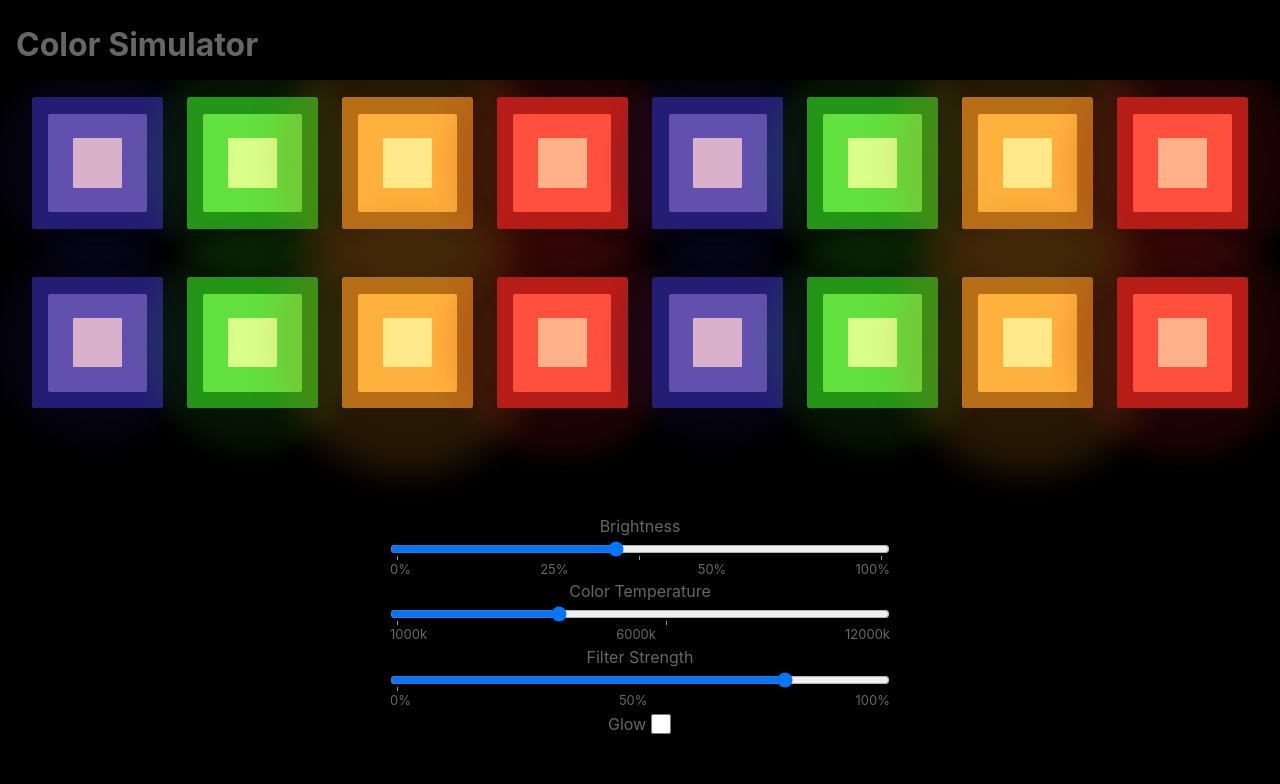
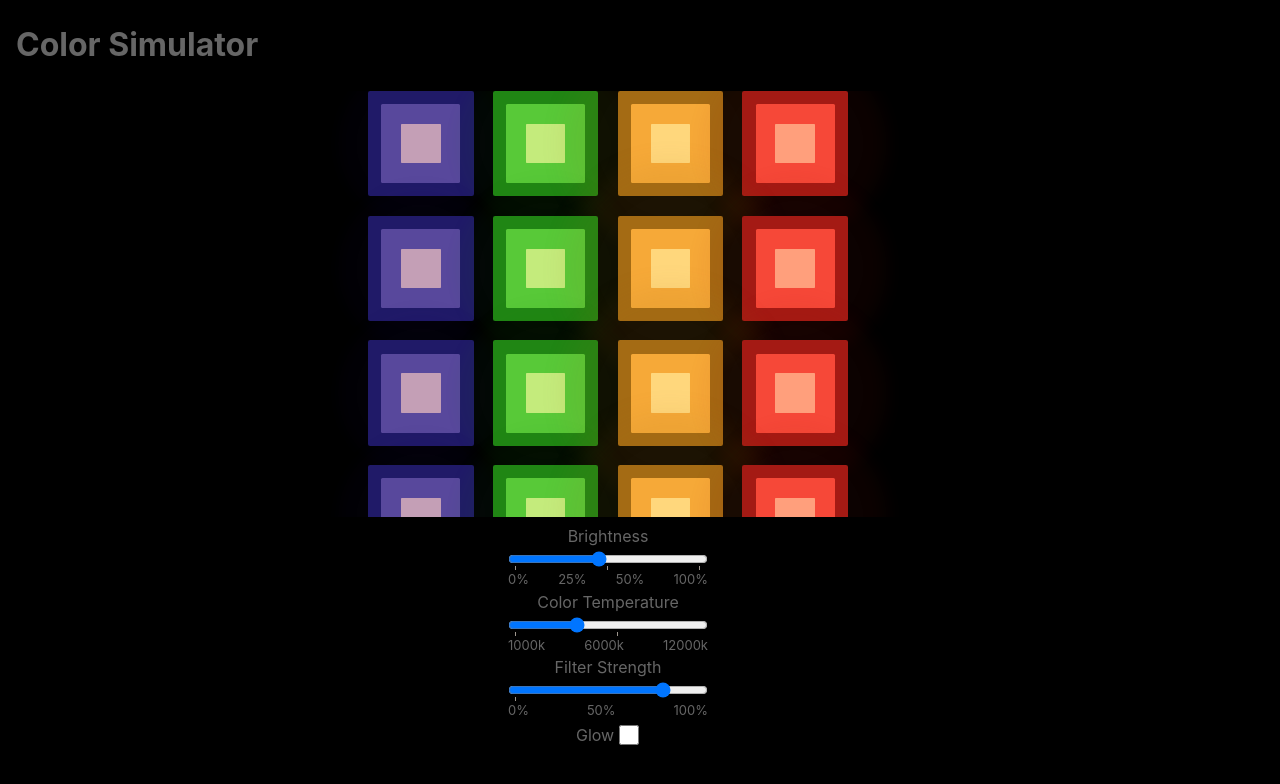
Before and after one commit to nickgerlock/Color-Simulator-Svelte, a Svelte app: page / in a window 1280 px wide. Shown: the top 784 px of the page. Built offline with nearby package versions, Linux system fonts and the light colour scheme.

Commit message:
Switch to grid layout. Much better resizing.

```diff
--- a/src/App.svelte
+++ b/src/App.svelte
@@ -49,12 +49,9 @@
   }
 
   .page {
-    height: 100%;
+    /* height: 100%; */
     /* margin: 8px;
     padding: 8px; */
-    display: flex;
-    flex-direction: column;
-    justify-content: space-between;
   }
   .header {
     box-sizing: border-box;
@@ -65,32 +62,28 @@
     flex-basis: 10%;
     max-height: 10%;
   }
-  .header h1 {
-    margin-bottom: 0px;
-  }
   .content {
     box-sizing: border-box;
     overflow: visible;
-    display: flex;
-    flex-direction: column;
-    flex-basis: 90%;
-    max-height: 90%;
+    display: grid;
+    height: 90vh;
+    width: 95vw;
+    grid-template-rows: 10fr 1fr;
     gap: 1%;
   }
 
   .color_simulator_container {
+    height: 1fr;
     overflow: scroll;
     padding-bottom: 4vh;
     box-sizing: border-box;
-    flex-basis: 60%;
-    max-height: 60%;
+    display: flex;
+    /* flex-basis: 60%;
+    max-height: 60%; */
   }
 
   .color_controls_container {
-    display: flex;
-    align-items: flex-end;
-    flex-basis: 30%;
-    flex-shrink: 1;
+    height: 10fr;
   }
 
 </style>
--- a/src/color_box.svelte
+++ b/src/color_box.svelte
@@ -1,6 +1,6 @@
 <script lang="ts">
   import type { Color } from './lib/color';
-  import { scaleColor } from './lib/color'
+  import { scaleColor, setBrightness } from './lib/color'
   import { colorString, getBrightness, getLuminance } from './lib/color';
   import { getLightColors } from './lib/colored_light';
   import bezier from 'bezier-easing';
@@ -8,20 +8,27 @@
   export let lightSource: Color;
   export let color: Color;
   export let filterStrength: number;
-  export let brightness: number | undefined;
+  export let brightness: number;
+  export let brightnessAdjustment: number | undefined;
   export let bloom: number = 0;
+  export let coloredDiode: boolean = false;
 
-  $: scaledLightSource = brightness ? scaleColor(lightSource, brightness) : lightSource;
+  $: lightSource = coloredDiode ? setBrightness(color, 0.5) : lightSource;
+  $: scaledLightSource = brightness ? scaleColor(lightSource, brightness * (brightnessAdjustment || 1.0)) : lightSource;
+
+  console.log(lightSource)
+  console.log(scaledLightSource)
 
   $: ({ low, mid, high } = getLightColors(scaledLightSource, color, filterStrength));
   $: luminance = getBrightness(low);
   $: lowString = colorString(low);
   $: midString = colorString(mid);
   $: highString = colorString(high);
-  $: glow1 = colorString(low, luminance * 0.5);
+  $: glow1 = colorString(low, luminance * 0.25);
   $: glow2 = colorString(mid, luminance * 0.1);
   $: glow3 = colorString(high, luminance * 0.1);
-  $: glowRadius = `${bloom * luminance * 160}px`
+  // $: glowRadius = `${bloom * luminance * 10}em`
+  $: glowRadius = `${bloom * luminance * 11}vw`
 </script>
 
 <div
@@ -45,11 +52,15 @@ class="color_box">
 
 <style>
   .color_box {
+    grid-column-start: auto;
+    grid-column-end: auto;
     display: block;
     aspect-ratio: 1;
-    flex-basis: 100px;
-    flex-grow: 1;
-    flex-shrink: 1;
+    width: 100%;
+    height: 100%;
+    /* flex-basis: 100px; */
+    /* flex-grow: 1; */
+    /* flex-shrink: 1; */
   }
   .color_box .layer {
     margin: auto;
--- a/src/color_simulator.svelte
+++ b/src/color_simulator.svelte
@@ -6,8 +6,14 @@
   export let bloom: number = 1.0;
   export let glow: boolean = false;
 
+  export let coloredDiode: boolean = false;
+
   // TODO move definition. probably change it
-  type Light = {color: Color, brightness?: number};
+  type Light = {
+    color: Color,
+    brightness: number,
+    brightnessAdjustment?: number,
+  };
 
   import { onMount } from 'svelte';
   import bezier from 'bezier-easing';
@@ -31,7 +37,7 @@
   } from './lib/colors';
   import { partition, repeatArray, repeat } from './lib/utils';
 
-  function getLights(colors: Color[], glow: boolean, seed: number, offsets?: number[]): Light[] {
+  function getLights(colors: Color[], brightness: number, glow: boolean, seed: number, offsets?: number[]): Light[] {
     return colors.map((color, index) => {
       const progressValue = (seed % GLOW_PERIOD);
       const offset = (offsets?.[index] || Math.floor((index / colors.length) * GLOW_PERIOD));
@@ -40,7 +46,8 @@
       const glowValue = precomputedGlowValues.get(progressValueOffset);
       return {
         color,
-        brightness: glow ? glowValue : 1.0,
+        brightness,
+        brightnessAdjustment: glow ? glowValue : 1.0,
       };
     });
   }
@@ -62,7 +69,7 @@
   const GLOW_RANGE = {start: 0.25, end: 1.0};
 
   const MAX_WIDTH_PER_NUM_COPIES = 400;
-  const LIGHT_GROUP_SIZE = 4;
+  const NUM_LIGHTS_PER_ROW = 4;
   const pureColors = [
     White,
     Black,
@@ -80,13 +87,9 @@
     Red,
   ];
 
-  const numCopies = 1;
-  let itemsPerRow: number;
-  let boxSize: string;
-
   let lights: Light[];
   let lightSource: Color;
-  let lightRows: Light[][];
+  // let lightRows: Light[][];
 
   // const colorPool = repeatArray(christmasColors, 12);
   const colorPool = repeatArray(christmasColors, 4);
@@ -96,16 +99,17 @@
     return [indexAsSeed, computeGlowValue(indexAsSeed)];
   }));
 
-  $: boxSize = `${MAX_WIDTH_PER_NUM_COPIES / numCopies}px`;
+  const numLights = colorPool.length;
+  const numRows = numLights / NUM_LIGHTS_PER_ROW;
+  const aspectRatio = NUM_LIGHTS_PER_ROW / numRows;
+
   $: lightSource = scaleColor(temperatureToRGB(colorTemperature), brightness);
-  $: lights = getLights(colorPool, glow, new Date().getTime(), randomizedOffsets);
-  $: lightRows = partition(lights, LIGHT_GROUP_SIZE);
-  $: itemsPerRow = lights.length;
+  $: lights = getLights(colorPool, brightness, glow, new Date().getTime(), randomizedOffsets);
 
   onMount(()=> {
     const interval = setInterval(() => {
       if (glow) {
-        lights = getLights(colorPool, glow, new Date().getTime(), randomizedOffsets);
+        lights = getLights(colorPool, brightness, glow, new Date().getTime(), randomizedOffsets);
       }
     }, 8);
 
@@ -117,13 +121,9 @@
 </script>
 
 <div class="color_simulator">
-  <div class='light_rows' style:--itemsPerRow={itemsPerRow}>
-    {#each lightRows as lightRow}
-      <div class='light_row' style:--boxSize={boxSize}>
-        {#each lightRow as light}
-          <ColorBox lightSource={lightSource} color={light.color} filterStrength={filterStrength} brightness={light.brightness} bloom={bloom} --boxSize={boxSize}></ColorBox>
-        {/each}
-      </div>
+  <div class='lights' style:--lightsPerRow={NUM_LIGHTS_PER_ROW} style:--aspectRatio={aspectRatio}>
+    {#each lights as light}
+      <ColorBox lightSource={lightSource} color={light.color} filterStrength={filterStrength} brightness={light.brightness} brightnessAdjustment={light.brightnessAdjustment} bloom={bloom} coloredDiode={coloredDiode}></ColorBox>
     {/each}
   </div>
 </div>
@@ -131,37 +131,27 @@
 <style>
   .color_simulator {
     animation: fadein 0.4s;
-    display: flex;
+    display: grid;
     flex-grow: 1;
     flex-shrink: 1;
-    height: 100%;
   }
-  .light_rows {
-    display: flex;
-    justify-content: space-around;
-    flex-direction: row;
-    flex-wrap: wrap;
-    flex-grow: 1;
-    flex-shrink: 1;
-    flex-basis: 300px;
+  .lights {
+    --maxHeight: 60vh; /* TODO: this is arbitrary */
+    --maxWidthFromHeight: calc((var(--maxHeight) * var(--aspectRatio)));
+    --maxWidth: min(80vw, var(--maxWidthFromHeight));
     margin: auto;
-    padding-left: 2em;
-    padding-right: 2em;
-    /* max-width: 80vw; */
-    gap: 2%;
-    row-gap: 2%;
-  }
-  .light_row {
-    max-width: 800px;
-    overflow: visible;
-    flex-grow: 1;
-    flex-shrink: 1;
-    flex-direction: row;
-    display: flex;
-    gap: 4%;
-    flex-basis: var(--boxSize, 200px);
-    /* min-width: 250px; */
-    padding-bottom: 4%;
+    margin-top: 0px;
+    margin-bottom: 0px;
+    width: var(--maxWidth);
+
+    display: grid;
+
+    grid-auto-flow: row;
+    grid-row-gap: 1.5vw;
+    grid-column-gap: 1.5vw;
+    grid-template-columns: repeat(var(--lightsPerRow), minmax(0, 1fr));
+    grid-template-rows: repeat(auto, 10px);
+    /* grid-auto-rows: minmax(100px, auto); */
   }
   @keyframes fadein {
       from {
--- a/src/range_control.svelte
+++ b/src/range_control.svelte
@@ -22,8 +22,8 @@
 <style>
   .control {
     margin: auto;
-    /* margin-top: 1em; */
-    width: min(max(200px, 60vw), 500px);
+    width: 200px;
+    /* width: min(max(100px, 60vw), 500px); */
   }
 
   label {
```
